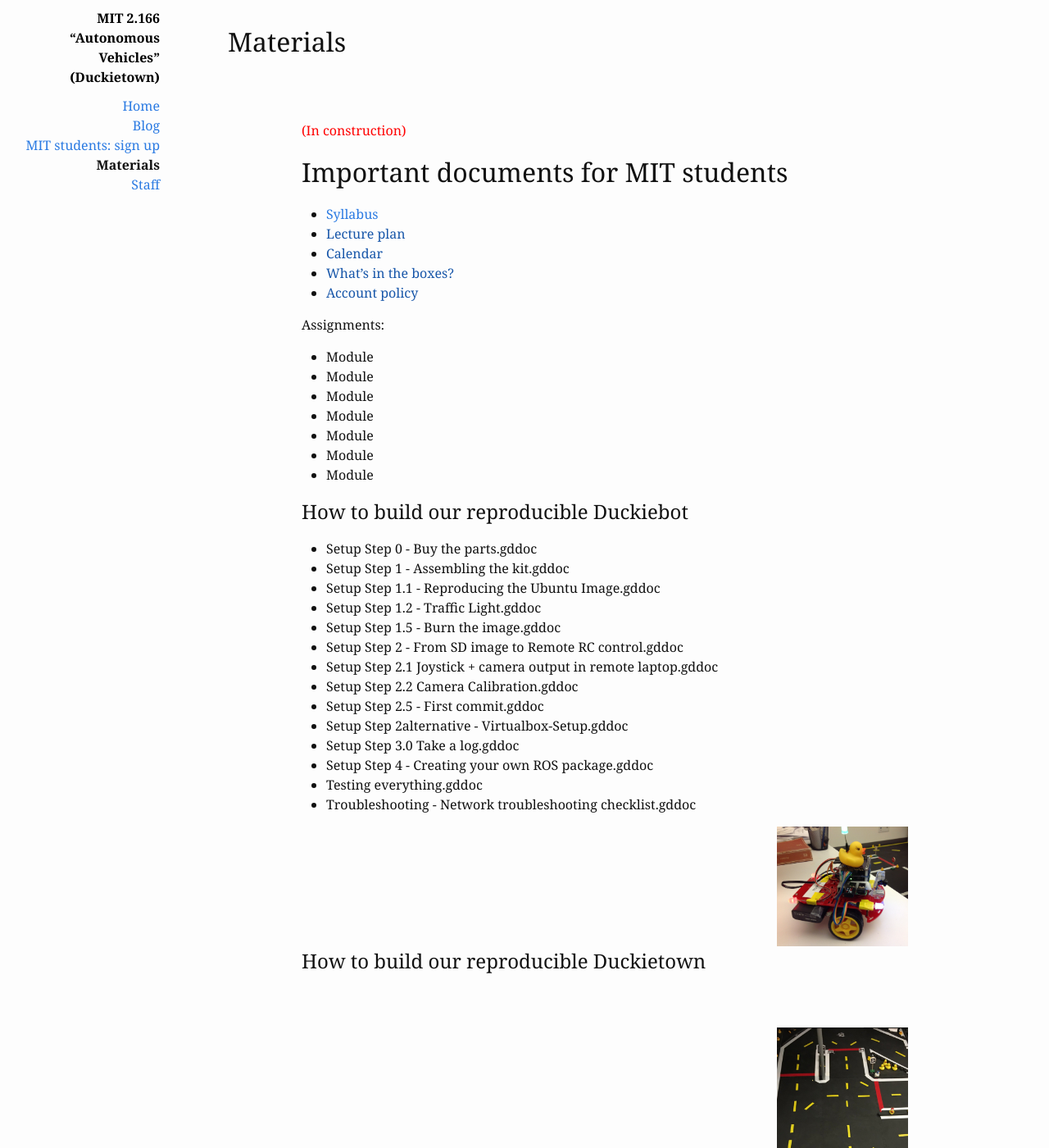
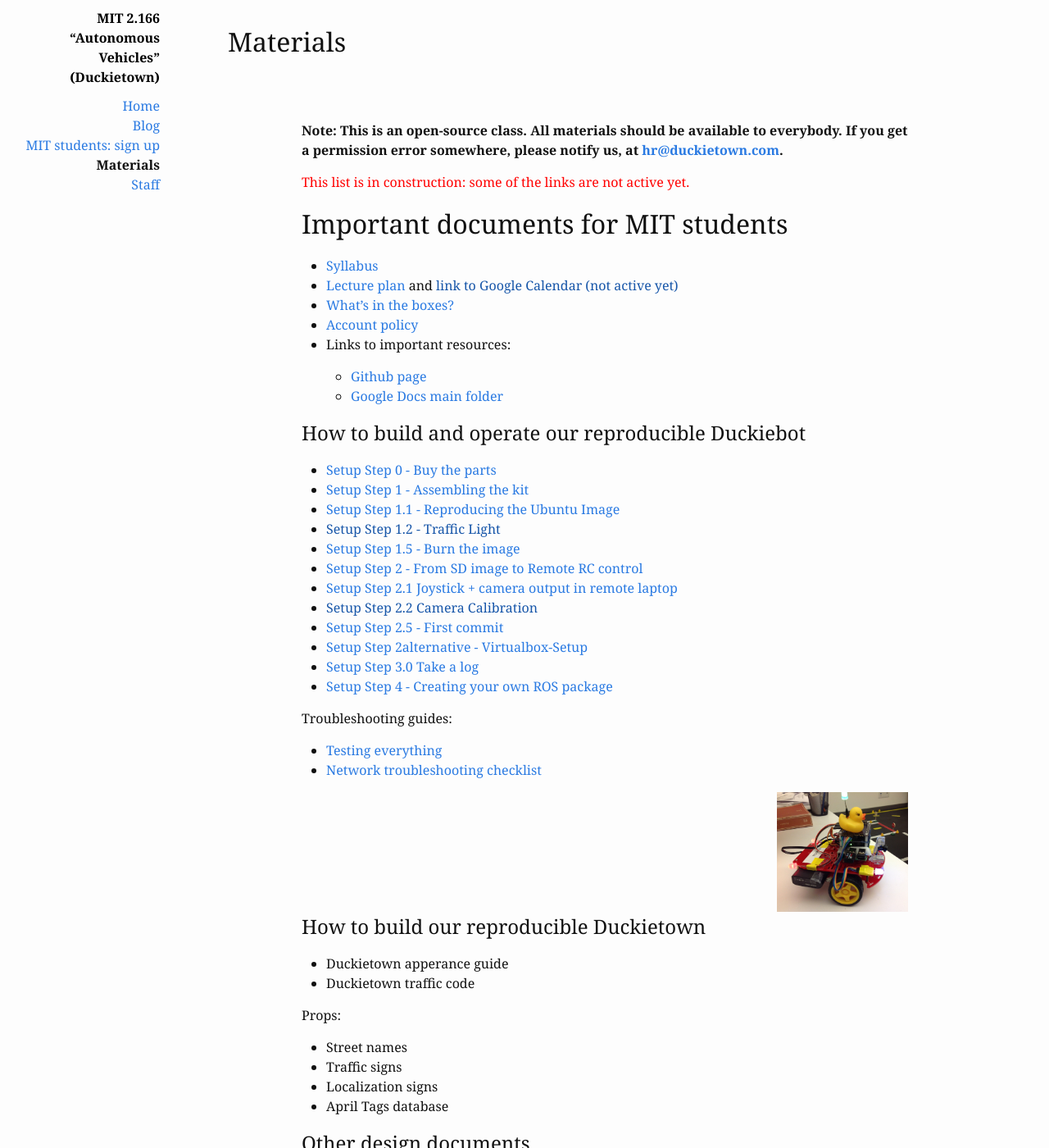
Before and after one commit to duckietown/duckietown.mit.edu, a Jekyll site: the page built from 05_materials.md, in a window 1280 px wide and 1400 px high. Shown: the whole window at 82% size. Built offline with Jekyll 4.4.1, drawn with Linux system fonts in a browser that asks for light colours; nearby versions of some CDN libraries; some of the changed text lies outside the part shown.

Commit message:
materials

```diff
--- a/05_materials.md
+++ b/05_materials.md
@@ -4,42 +4,42 @@ title: Materials
 permalink: materials.html
 ---
 
-<span style='color: red'>(In construction)</span>
+**Note: This is an open-source class. All materials should be available to everybody. If you get
+a permission error somewhere, please notify us, at <a href="mailto:hr@duckietown.com">hr@duckietown.com</a>.**
+
+<span style='color: red'>This list is in construction: some of the links are not active yet.</span>
 
 # Important documents for MIT students
 
 * [Syllabus](https://docs.google.com/document/d/1xkYod3ZepC3oMLTH-YCdMXlJRDWUQ8w14ROIh0yDsOE/edit?usp=sharing)
-* [Lecture plan]()
-* [Calendar]()
-* [What's in the boxes?]()
-* [Account policy]()
+* [Lecture plan](https://docs.google.com/spreadsheets/d/1wRWIW5EvdETYPu2ZRhDElMABn3WNNEezLou5k_D_WGw/edit?usp=sharing)
+  and [link to Google Calendar (not active yet)]()
+* [What's in the boxes?](https://docs.google.com/document/d/14wfcXHuS4fzQEirciKzrfNXjxq_F4Kpib_ymTYSvSpc/edit?usp=sharing)
+* [Account policy](https://docs.google.com/document/d/1hIZftFCZEpcvL-yp8kkYMjWzGBiNcwajdn2_ZxeirIM/edit?usp=sharing)
+* Links to important resources:
 
-Assignments:
-* Module
-* Module
-* Module
-* Module
-* Module
-* Module
-* Module
+  - [Github page](http://github.com/duckietown)
+  - [Google Docs main folder](https://drive.google.com/folderview?id=0B9YU76UT5h3FVGxIdW5CdUd2ak0&usp=sharing)
 
-## How to build our reproducible Duckiebot
+## How to build and operate our reproducible Duckiebot
 
-* Setup Step 0 - Buy the parts.gddoc
-* Setup Step 1 - Assembling the kit.gddoc
-* Setup Step 1.1 - Reproducing the Ubuntu Image.gddoc
-* Setup Step 1.2 - Traffic Light.gddoc
-* Setup Step 1.5 - Burn the image.gddoc
-* Setup Step 2 - From SD image to Remote RC control.gddoc
-* Setup Step 2.1 Joystick + camera output in remote laptop.gddoc
-* Setup Step 2.2 Camera Calibration.gddoc
-* Setup Step 2.5 - First commit.gddoc
-* Setup Step 2alternative - Virtualbox-Setup.gddoc
-* Setup Step 3.0 Take a log.gddoc
-* Setup Step 4 - Creating your own ROS package.gddoc
-* Testing everything.gddoc
-* Troubleshooting - Network troubleshooting checklist.gddoc
+* [Setup Step 0 - Buy the parts](https://docs.google.com/document/d/1tRRN15MLBl5OwXkuhxToxqEZSDuvAlxXbiOygzJ4Guk/edit?usp=sharing)
+* [Setup Step 1 - Assembling the kit](https://docs.google.com/document/d/1QKSj5W-LNoSg6dvAPhiIUOPcJvVdRBCL_uKQyGBBDsE/edit?usp=sharing)
+* [Setup Step 1.1 - Reproducing the Ubuntu Image](https://docs.google.com/document/d/1qMso-yhvK_y5lQ0qNpvDtPJ7M1iF5p7-l0_lJBTxHqo/edit?usp=sharing)
+* [Setup Step 1.2 - Traffic Light]()
+* [Setup Step 1.5 - Burn the image](https://docs.google.com/document/d/1Bkffk1kNDkbz5HWj0CjnUrnpeY1RXjZLTfvaWo4OT3I/edit?usp=sharing)
+* [Setup Step 2 - From SD image to Remote RC control](https://docs.google.com/document/d/1Bkffk1kNDkbz5HWj0CjnUrnpeY1RXjZLTfvaWo4OT3I/edit?usp=sharing)
+* [Setup Step 2.1 Joystick + camera output in remote laptop](https://docs.google.com/document/d/1FB25mF8703TtEBUfNR6s8NXYc8_22lCU_7gAfQ_Rw_Y/edit?usp=sharing)
+* [Setup Step 2.2 Camera Calibration]()
+* [Setup Step 2.5 - First commit](https://docs.google.com/document/d/1inbwS7PNHY_-Vl0iLWQZi5AKT4xT7YVtPLcQ2hTOmI8/edit?usp=sharing)
+* [Setup Step 2alternative - Virtualbox-Setup](https://docs.google.com/document/d/1FB25mF8703TtEBUfNR6s8NXYc8_22lCU_7gAfQ_Rw_Y/edit?usp=sharing)
+* [Setup Step 3.0 Take a log](https://docs.google.com/document/d/1Wv0m-kX-lYxsrrkoBUpNO_IAP-nMejOTdiSvU9CxhC8/edit?usp=sharing)
+* [Setup Step 4 - Creating your own ROS package](https://docs.google.com/document/d/1rpRisFoCYUm0XT78j-nAYidlh-cDtLCdEbIaBCnx9ew/edit?usp=sharing)
 
+Troubleshooting guides:
+
+* [Testing everything](https://docs.google.com/document/d/1UgCuAcE0WJKja-y0WTXR8pFo9f3srQ4TNtAiX8Nhp08/edit?usp=sharing)
+* [Network troubleshooting checklist](https://docs.google.com/document/d/1ppvjTPTzMtrbLUfNb4NZefyGFlaZ6WwOR7gcZp-FkpM/edit?usp=sharing)
 
 
 <img style='width: 10em; float:right' src='media/mercedes.jpg'/>
@@ -49,23 +49,48 @@ Assignments:
 
 ## How to build our reproducible Duckietown
 
+* Duckietown apperance guide
+* Duckietown traffic code
+
+Props:
+
+* Street names
+* Traffic signs
+* Localization signs
+* April Tags database
+
+## Other design documents
+
+* The big ROS diagram
+* Belief representations
+
+
 <img style='width: 10em; float: right ; margin-top: 3em' src='media/road.jpg'/>
+
+
+
+## Lecture materials
+
+* Lecture
+* Lecture
+* Lecture
+* Lecture
+
+
+##  Assignments
+
+* Module
+* Module
+* Module
+* Module
+* Module
+* Module
+* Module
 
 
 <div style='clear:both'/>
 
 
-## How to operate your Duckiebot
-
-* Burning image
-* Setup ROS
-* Create Github points
-
-# Class materials
-*in construction*
-
-Setup materials
-
 <div style='text-align: center; margin-top: 2em; margin-right: -4em'>
 
 
```
